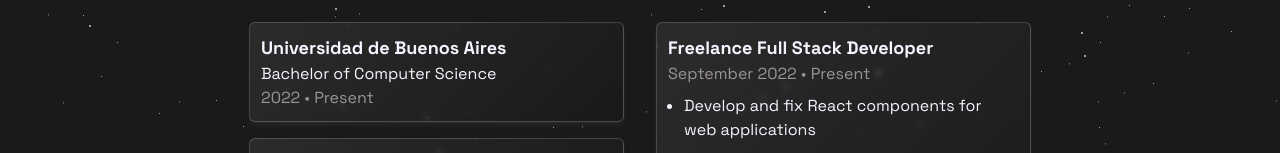
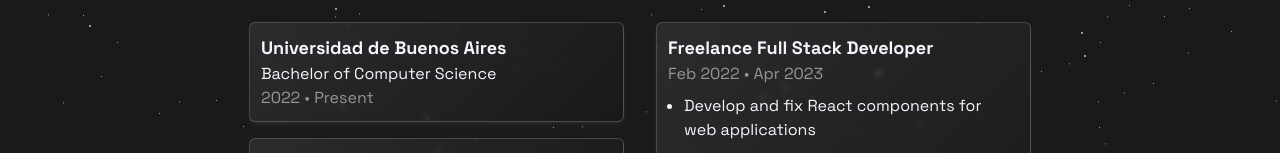
Before and after one commit to valentinbegnis/portfolio, a Next.js app: page /about in a window 1280 px wide. Shown: the part 616-769 px from the top of the page. Built offline with nearby package versions, Linux system fonts and the light colour scheme.

Commit message:
Fix about me

```diff
--- a/app/about/page.tsx
+++ b/app/about/page.tsx
@@ -74,8 +74,8 @@
 const workExperience = [
   {
     role: 'Freelance Full Stack Developer',
-    startDate: 'September 2022',
-    endDate: 'Present',
+    startDate: 'Feb 2022',
+    endDate: 'Apr 2023',
     tasks: [
       'Develop and fix React components for web applications',
       'Refactored an existing codebase to improve performance and maintainability',
@@ -100,7 +100,6 @@
           Keep scrolling to learn more about my stack, education history, and work experience!
         </p>
       </section>
-
       <section className="flex flex-col justify-center gap-12">
         <section className="flex flex-col gap-6">
           <h2 className="font-bold text-2xl text-center text-sky">Stack</h2>
```
